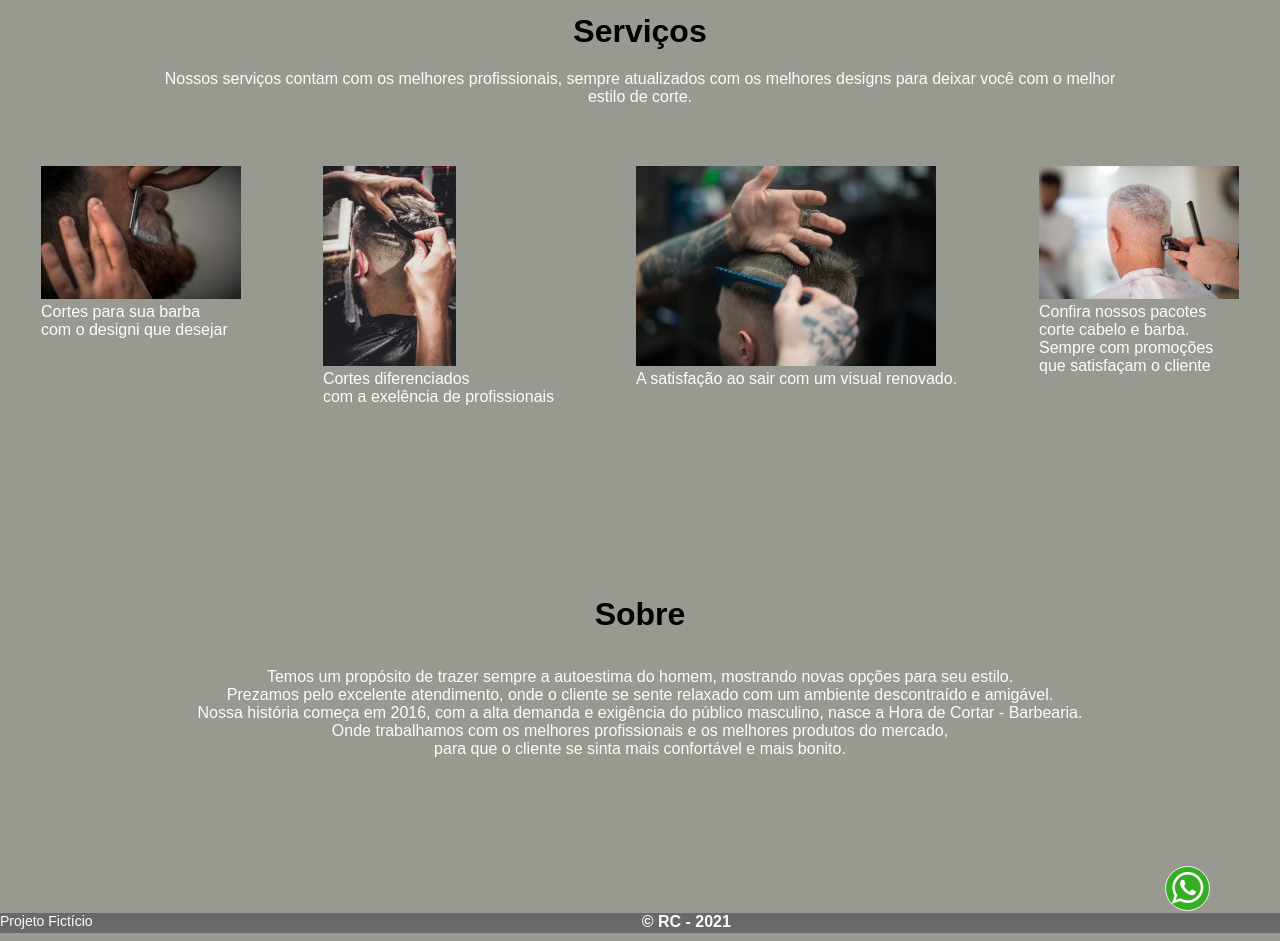
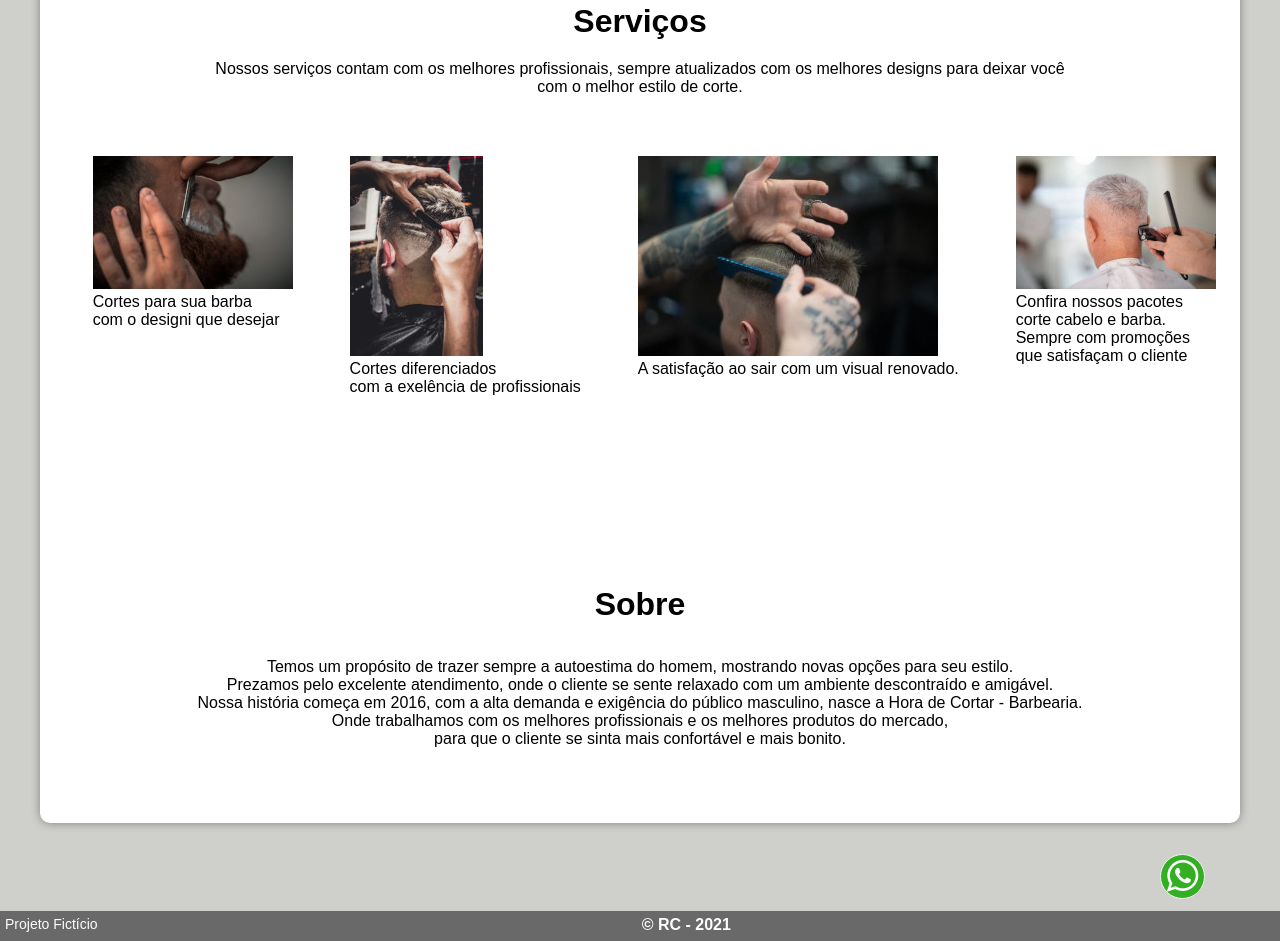
Before and after one commit to Ronaldo2017/Projeto_Fict-cio, a plain HTML site: page index.html in a window 1280 px wide. Shown: the part 757-1698 px from the top of the page. Drawn offline with Linux system fonts and the light colour scheme.

Commit message:
Inserido a tag main, e modificado o CSS. Também, deixado o texto explicíto para voltar ao topo da página.

```diff
--- a/css/estilo.css
+++ b/css/estilo.css
@@ -1,9 +1,11 @@
+@charset "UTF-8";
+
 /*criando variáveis*/
 :root{
-    --cinza: #989a91;
+    --cinza: #989a9175;
     --preto-fosco: #696969;
     --cinza-claro: #aaa;
-    --texto: Arial, Helvetica, sans-serif;
+    --texto: Arial, Verdana, Helvetica, sans-serif;
     --texto_cor: #fcfcfc;
 }
 
@@ -47,10 +49,17 @@ header nav a{
     color: var(--texto_cor);
 }
 
-/*
-nav a:hover{
-    color: #fff;
-}*/
+main{
+    background-color: white;
+    min-width: 300px;
+    max-width: 1200px;
+    margin: auto;
+    padding: 10px;
+    box-shadow: 0px 0px 10px rgba(0, 0, 0, 0.377);
+    border-radius: 10px;
+    margin-bottom: -2px;
+    margin-top: 120px;
+}
 
 header .container{
     display: flex;
@@ -69,9 +78,10 @@ p{
 }
 
 .barb-1  {
-    margin-left: 10px;
-    margin-top: 120px;
+    margin-left: 5px;
+    /* margin-top: 120px; */
     margin-bottom: 150px;
+    height: 480px;
 }
 
 a{
@@ -81,8 +91,10 @@ a{
 
 #texto-inicio{
     margin-left: 10px;
+    margin-top: -150px;
     text-align: justify;
     font-family: var(--texto);
+    color: black;
 }
 
 #servicos{
@@ -90,6 +102,7 @@ a{
     text-align: center;
     margin-top: -150px;
     padding: 150px;
+    color: black;
 }
 
 #sobre{
@@ -97,12 +110,14 @@ a{
     text-align: center;
     margin-top: 200px;
     padding: 50px;
+    color: black;
 }
 
 .texto-sobre{
     padding: 15px;
     margin-top:20px;
     text-align: center;
+    color: black;
 }
 
 
@@ -111,6 +126,7 @@ a{
     font-family: var(--texto);
     margin-top: 20px;
     margin-bottom: -90px;
+    color: black;
 }
 
 
@@ -120,26 +136,32 @@ a{
     height: 180px;
 }
 
+.servico_txt{
+    color: black;
+}
+
 .scrollbutton{
     width: 40px;
     height: 40px;
     border-radius: 15px;
-    background-color: #d3d3d3;
     position: fixed;
     right: 20px;
-    bottom: 20px;
+    bottom: 35px;
     z-index: 999;
     cursor: pointer;
     display: inline;
     opacity: 0.6;
+    font-weight: bold;
 }
 
 footer{
     text-align: center;
     background-color: var(--preto-fosco);
-    height: 20px;
+    height: 30px;
     margin-top: 90px;
+    padding: 5px;
 }
+
 
 .projeto-ficticio{
     font-family: var(--texto);
@@ -161,13 +183,14 @@ footer{
     cursor: pointer;
     float: right;
     margin-right: 70px;
-    margin-top: -65px;
+    margin-top: -80px;
     background: #34af23;
     color: #fff;
     font-size: 2.3rem;
     border: 1px solid #f1f1f1;
 }
 
+/* botão - whats */
 .botao_link{
     color: inherit;
 }
--- a/index.html
+++ b/index.html
@@ -29,10 +29,12 @@
 
     </header>
 
+    <main>
         <div class="container">
             <img class="barb-1" src="img/img5.jpeg" alt="barbearia">
             <p id="texto-inicio">
-            A preocupação de cuidados com a estética que era mais comum do público feminino, adentra ao mundo masculino
+                A preocupação de cuidados com a estética que era mais comum do público masculino, adentra ao mundo
+                masculino
                 novamente. <br> Depois de uma longa pausa no anonimato, as barbearias voltam a popularidade! <br>
 
                 Hoje barbeiro voltou a ser um profissional respeitado e influente.
@@ -52,22 +54,31 @@
             </p>
         </div>
 
+        <picture>
             <div class="img_Servicos">
+
+                <source media="(max-width: 610px" srcset="img/img3.jpeg">
                 <div><img src="img/img3.jpeg" alt="">
-            <p>Cortes para sua barba <br> com o designi que desejar</p>
+                    <p class="servico_txt">Cortes para sua barba <br> com o designi que desejar</p>
                 </div>
+                <source media="(max-width: 1000px" srcset="img/img4.jpeg">
                 <div><img src="img/img4.jpeg" alt="">
-            <p>Cortes diferenciados <br> com a exelência de profissionais</p>
+                    <p class="servico_txt">Cortes diferenciados <br> com a exelência de profissionais</p>
                 </div>
+                <source media="(max-width: 610px" srcset="img/img2.jpeg">
                 <div><img src="img/Img2.jpeg" alt="">
-            <p>A satisfação ao sair com um visual renovado. <br> </p>
+                    <p class="servico_txt">A satisfação ao sair com um visual renovado. <br> </p>
                 </div>
+                <source media="(max-width: 610px" srcset="img/img6.jpeg">
                 <div><img src="img/img6.jpeg" alt="">
-            <p>Confira nossos pacotes <br> corte cabelo e barba.<br> Sempre com promoções <br>
-                que satisfaçam o cliente</p>
+                    <p class="servico_txt">Confira nossos pacotes <br> corte cabelo e barba.<br> Sempre com promoções
+                        <br>
+                        que satisfaçam o cliente
+                    </p>
                 </div>
             </div>
 
+        </picture>
 
         <div id="sobre">
             <h1 class="sobre_titulo">Sobre</h1>
@@ -76,16 +87,18 @@
                 Prezamos pelo excelente atendimento, onde o cliente se sente relaxado com um ambiente descontraído e
                 amigável. <br>
 
-            Nossa história começa em 2016, com a alta demanda e exigência do público masculino, nasce a Hora de Cortar -
-            Barbearia. <br> Onde trabalhamos com os melhores profissionais e os melhores produtos do mercado, <br> para
+                Nossa história começa em 2016, com a alta demanda e exigência do público masculino, nasce a Hora de
+                Cortar -
+                Barbearia. <br> Onde trabalhamos com os melhores profissionais e os melhores produtos do mercado, <br>
+                para
                 que o
                 cliente
                 se sinta mais confortável e mais bonito.
             </p>
         </div>
+    </main>
 
     <div class="scrollbutton" onclick="subirTela()"></div>
-
 
     <footer>
         <div class="projeto-ficticio">
@@ -93,11 +106,11 @@
         </div>
         <p class="copy">&copy; RC - 2021 </p>
         <button class="whatsapp">
-            <a class="botao_link" href=" https://api.whatsapp.com/send?phone=5541999999999&text=Hello%2C%20World" target="_blank">
+            <a class="botao_link" href=" https://api.whatsapp.com/send?phone=5541999999999&text=Hello%2C%20World"
+                target="_blank">
                 <i class="fa fa-whatsapp"></i></a>
         </button>
     </footer>
-
 
     <script src="script.js"></script>
 </body>
--- a/script.js
+++ b/script.js
@@ -10,6 +10,7 @@ function botaoAparece(){
         document.querySelector('.scrollbutton').style.display = 'none'
     }else{
         document.querySelector('.scrollbutton').style.display = 'block'
+        document.querySelector('.scrollbutton').innerHTML = 'TOPO'
     }
 }
 
```
Lines whose indentation alone changed are shown as unchanged.
